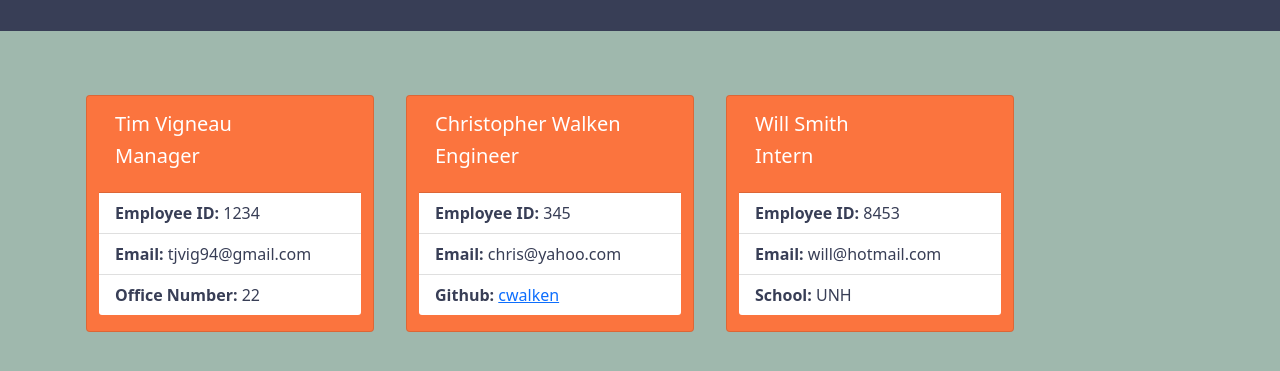
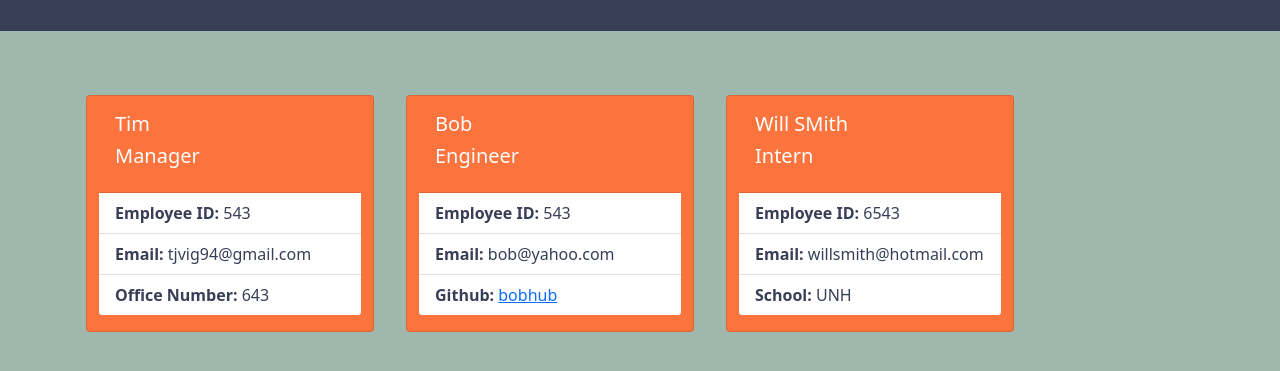
Before and after one commit to tjvig94/staff-manager, a website: page index.html in a window 1280 px wide. Shown: the part 121-492 px from the top of the page. Drawn offline with nearby package versions, Linux system fonts and the light colour scheme.

Commit message:
Updated Readme with images

```diff
--- a/index.html
+++ b/index.html
@@ -25,34 +25,34 @@
 
             <div class="card m-3" style="width: 18rem;">
     <div class="card-body">
-      <h5 class="card-title">Tim Vigneau</h5>
+      <h5 class="card-title">Tim</h5>
       <h5>Manager</h5>
     </div>
     <ul class="list-group list-group-flush pb-3">
-      <li class="list-group-item"><strong>Employee ID: </strong>1234</li>
+      <li class="list-group-item"><strong>Employee ID: </strong>543</li>
       <li class="list-group-item"><strong>Email: </strong>tjvig94@gmail.com</li>
-      <li class="list-group-item"><strong>Office Number: </strong>22</li>
+      <li class="list-group-item"><strong>Office Number: </strong>643</li>
     </ul>
 </div>
             <div class="card m-3" style="width: 18rem;">
     <div class="card-body">
-      <h5 class="card-title">Christopher Walken</h5>
+      <h5 class="card-title">Bob</h5>
       <h5>Engineer</h5>
     </div>
     <ul class="list-group list-group-flush pb-3">
-      <li class="list-group-item"><strong>Employee ID: </strong>345</li>
-      <li class="list-group-item"><strong>Email: </strong>chris@yahoo.com</li>
-      <li class="list-group-item"><strong>Github: </strong><a href="https://github.com/cwalken" target="_blank">cwalken</a></li>
+      <li class="list-group-item"><strong>Employee ID: </strong>543</li>
+      <li class="list-group-item"><strong>Email: </strong>bob@yahoo.com</li>
+      <li class="list-group-item"><strong>Github: </strong><a href="https://github.com/bobhub" target="_blank">bobhub</a></li>
     </ul>
 </div>
             <div class="card m-3" style="width: 18rem;">
     <div class="card-body">
-      <h5 class="card-title">Will Smith</h5>
+      <h5 class="card-title">Will SMith</h5>
       <h5>Intern</h5>
     </div>
     <ul class="list-group list-group-flush pb-3">
-      <li class="list-group-item"><strong>Employee ID:</strong> 8453</li>
-      <li class="list-group-item"><strong>Email:</strong> will@hotmail.com</li>
+      <li class="list-group-item"><strong>Employee ID:</strong> 6543</li>
+      <li class="list-group-item"><strong>Email:</strong> willsmith@hotmail.com</li>
       <li class="list-group-item"><strong>School:</strong> UNH</li>
     </ul>
 </div>
```
Also changed, not shown: README.md, assets/commandline.gif (added), assets/homepage.png (added).
